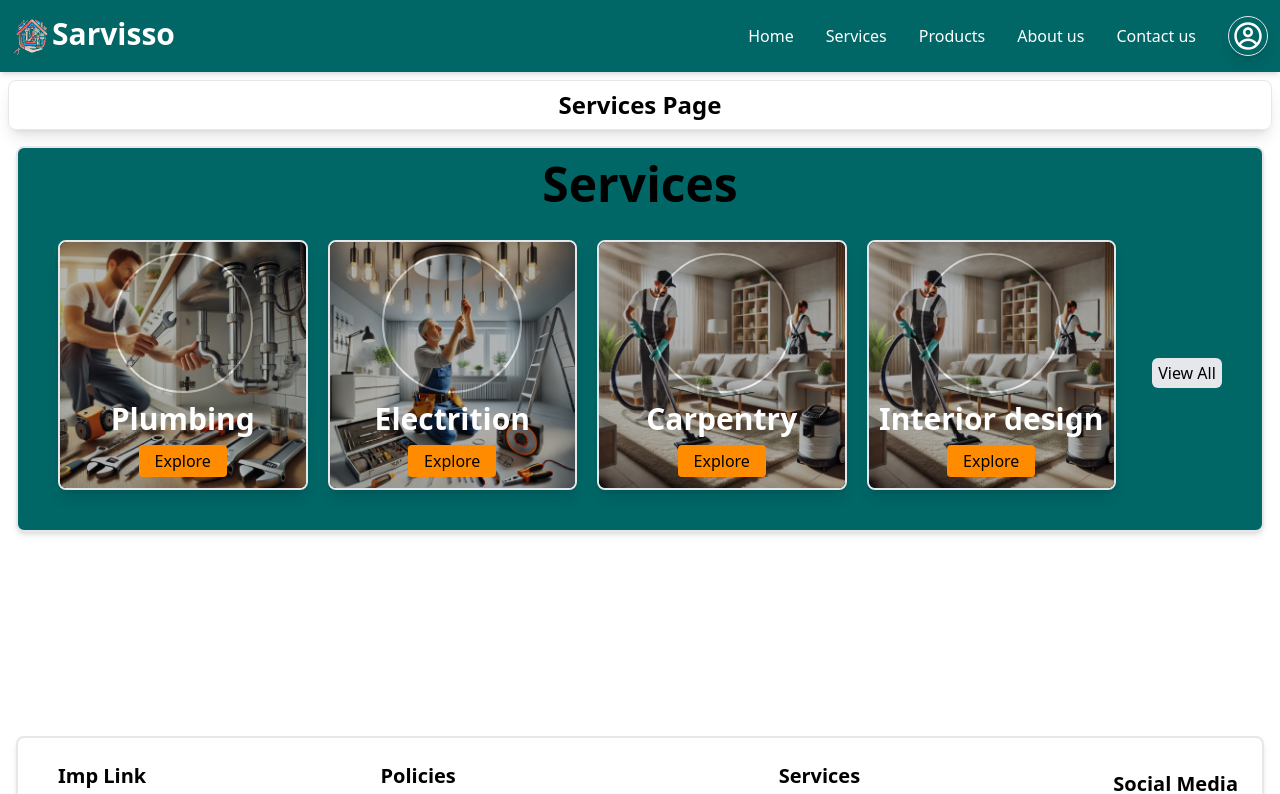
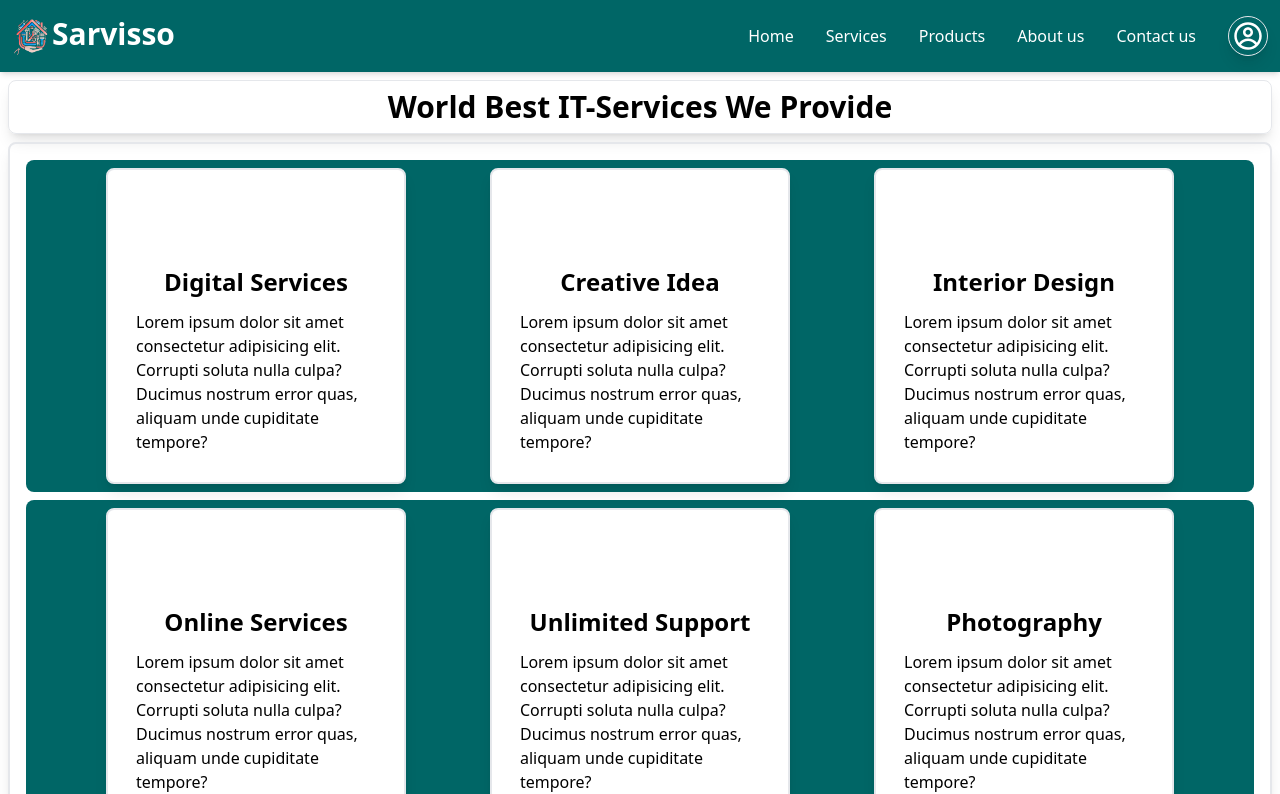
Before and after one commit to shivanand91/Sarvisso, a React (Vite) app in the folder Frontend/: page /services in a window 1280 px wide. Shown: the top 794 px of the page. Built offline with nearby package versions, Linux system fonts and the light colour scheme.

Commit message:
commit by pandey

```diff
--- a/Frontend/src/pages/ServicesPage.jsx
+++ b/Frontend/src/pages/ServicesPage.jsx
@@ -4,9 +4,36 @@ import Servicescomp from '../components/Services.jsx'
 const Services = () => {
   return (
     <div>
-      <h1 className='text-center text-2xl font-bold p-2 border m-2 shadow-lg rounded-lg'>Services Page </h1>
-      <div className="servicesCard">
-        <Servicescomp />
+      <h1 className='text-center text-3xl font-bold p-2 border m-2 shadow-lg rounded-lg'>World Best IT-Services We Provide </h1>
+      <div className='border-2 shadow-lg rounded-lg p-2 m-2 hover:bg-orange-400'>
+        <div className="p-2  m-2  flex justify-evenly gap-3 bg-primary-color rounded-lg">
+          <div className='w-[300px] p-4 shadow-lg rounded-lg border-2 bg-white'>
+            <h1 className='font-bold text-2xl flex justify-center mt-20'>Digital Services</h1>
+            <p className=' m-3 md:flex overflow-hidden'>Lorem ipsum dolor sit amet consectetur adipisicing elit. Corrupti soluta nulla culpa? Ducimus nostrum error quas, aliquam unde cupiditate tempore?</p>
+          </div>
+          <div className='p-4 w-[300px] shadow-lg rounded-lg border-2 bg-white'>
+            <h1 className='font-bold text-2xl flex justify-center mt-20'>Creative Idea</h1>
+            <p className=' m-3 md:flex overflow-hidden'>Lorem ipsum dolor sit amet consectetur adipisicing elit. Corrupti soluta nulla culpa? Ducimus nostrum error quas, aliquam unde cupiditate tempore?</p>
+          </div>
+          <div className='p-4 w-[300px] shadow-lg rounded-lg border-2 bg-white'>
+            <h1 className='font-bold text-2xl flex justify-center mt-20'>Interior Design</h1>
+            <p className=' m-3 md:flex overflow-hidden'>Lorem ipsum dolor sit amet consectetur adipisicing elit. Corrupti soluta nulla culpa? Ducimus nostrum error quas, aliquam unde cupiditate tempore?</p>
+          </div>
+        </div>
+        <div className="p-2  m-2  flex justify-evenly gap-3 bg-primary-color rounded-lg">
+          <div className='p-4 w-[300px] shadow-lg rounded-lg border-2 bg-white'>
+            <h1 className='font-bold text-2xl flex justify-center mt-20'>Online Services</h1>
+            <p className=' m-3 md:flex overflow-hidden'>Lorem ipsum dolor sit amet consectetur adipisicing elit. Corrupti soluta nulla culpa? Ducimus nostrum error quas, aliquam unde cupiditate tempore?</p>
+          </div>
+          <div className='p-4 w-[300px] shadow-lg rounded-lg border-2 bg-white'>
+            <h1 className='font-bold text-2xl flex justify-center mt-20'>Unlimited Support</h1>
+            <p className=' m-3 md:flex overflow-hidden'>Lorem ipsum dolor sit amet consectetur adipisicing elit. Corrupti soluta nulla culpa? Ducimus nostrum error quas, aliquam unde cupiditate tempore?</p>
+          </div>
+          <div className='p-4 w-[300px] shadow-lg rounded-lg border-2 bg-white' >
+            <h1 className='font-bold text-2xl flex justify-center mt-20'>Photography</h1>
+            <p className=' m-3 md:flex overflow-hidden'>Lorem ipsum dolor sit amet consectetur adipisicing elit. Corrupti soluta nulla culpa? Ducimus nostrum error quas, aliquam unde cupiditate tempore?</p>
+          </div>
+        </div>
       </div>
     </div>
   )
```
